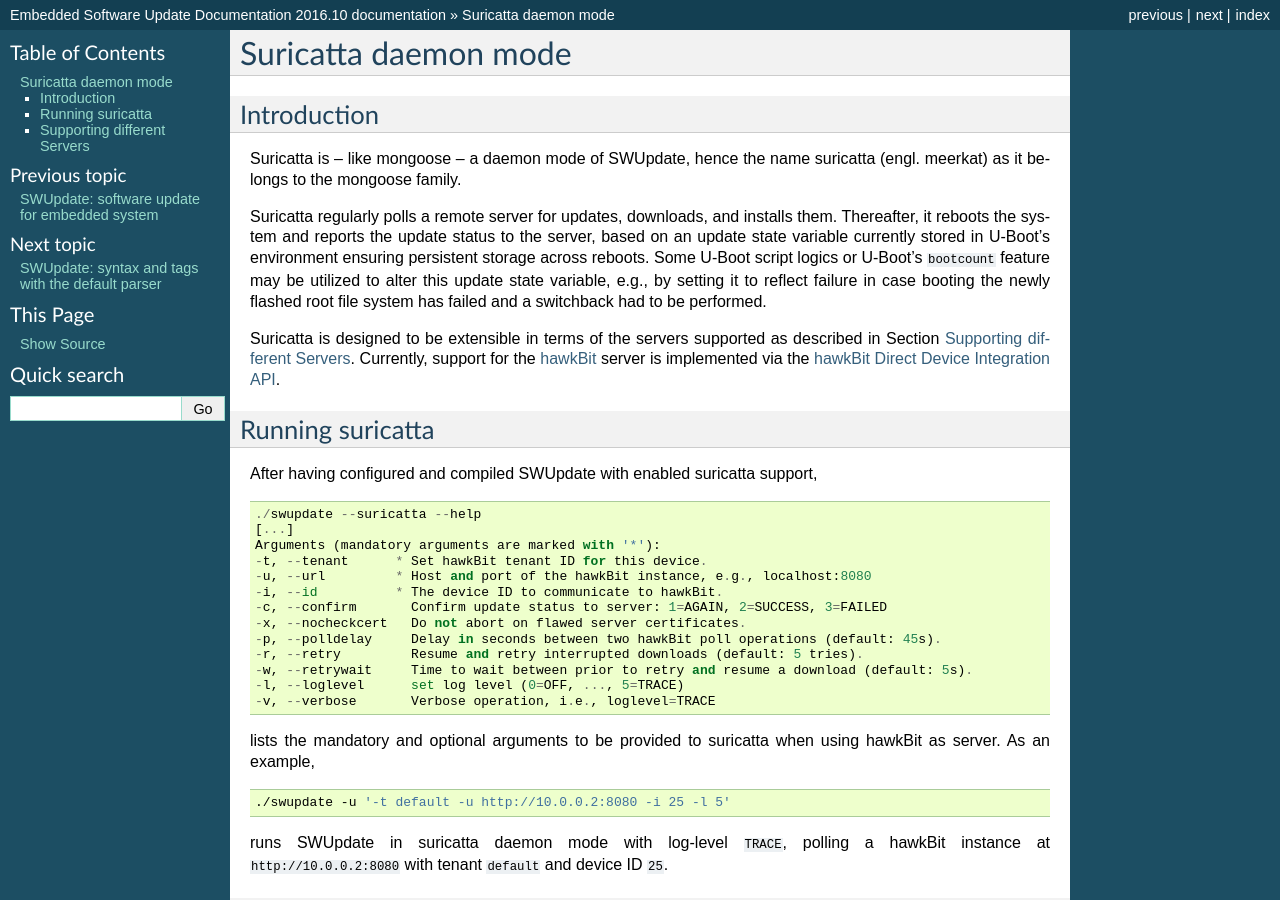
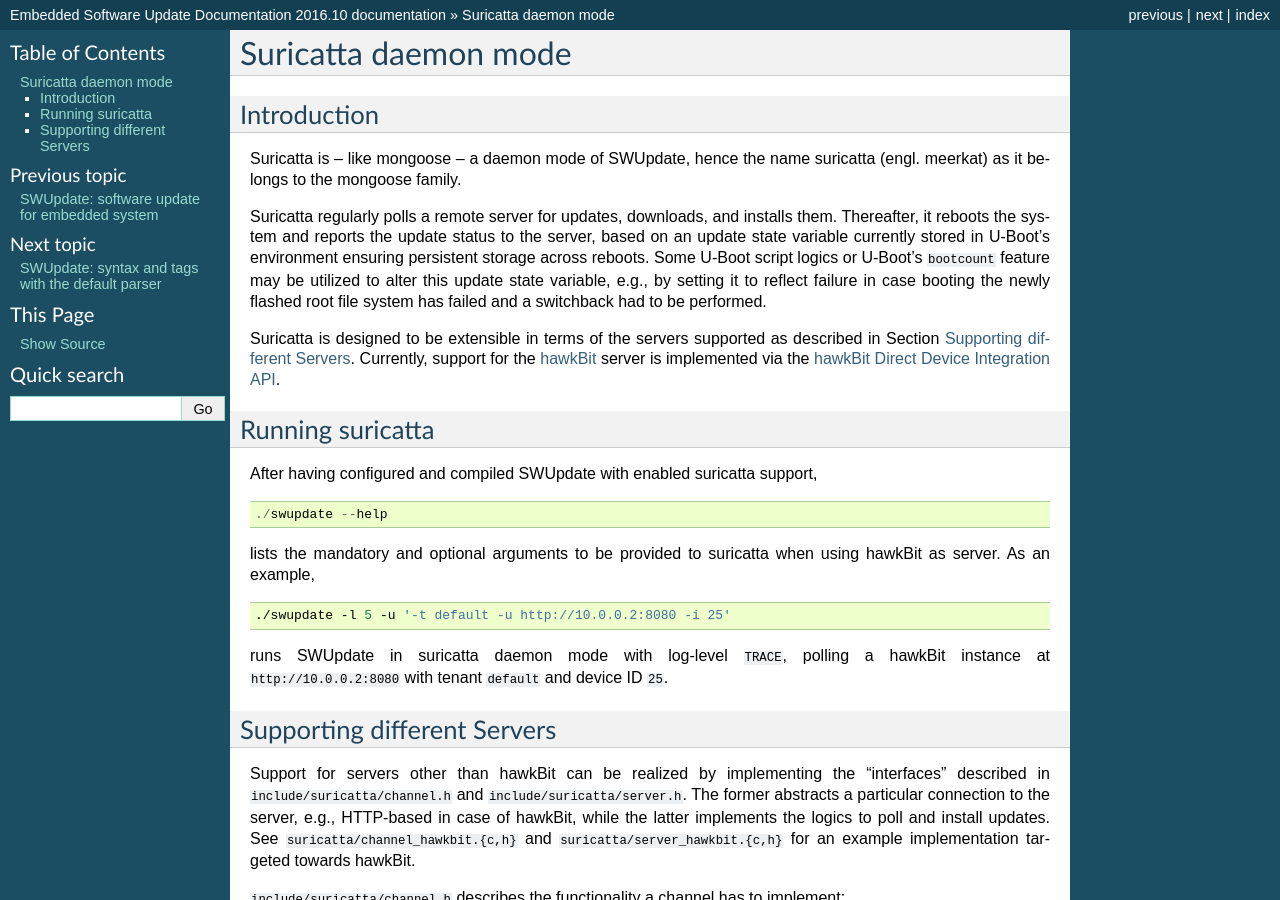
Before and after one commit to sbabic/swupdate, a Sphinx documentation site: the page built from doc/source/suricatta.rst, in a window 1280 px wide and 900 px high. Built offline with Sphinx 7.4.7, drawn with Linux system fonts in a browser that asks for light colours; formulas are drawn with MathJax 3.

Commit message:
doc: update suricatta doc to parameter removals
In commit d0217c0, the --help flag for suricatta was removed.
In commit 396298b, the --loglevel and --verbose flags were removed.
Adapt suricatta's documentation to reflect those changes.

Signed-off-by: Christian Storm <christian.storm@tngtech.com>
Signed-off-by: Silvano Cirujano Cuesta <silvano.cirujano-cuesta@siemens.com>

```diff
--- a/doc/source/suricatta.rst
+++ b/doc/source/suricatta.rst
@@ -34,26 +34,14 @@
 
 .. code::
 
-  ./swupdate --suricatta --help
-  [...]
-  Arguments (mandatory arguments are marked with '*'):
-  -t, --tenant      * Set hawkBit tenant ID for this device.
-  -u, --url         * Host and port of the hawkBit instance, e.g., localhost:8080
-  -i, --id          * The device ID to communicate to hawkBit.
-  -c, --confirm       Confirm update status to server: 1=AGAIN, 2=SUCCESS, 3=FAILED
-  -x, --nocheckcert   Do not abort on flawed server certificates.
-  -p, --polldelay     Delay in seconds between two hawkBit poll operations (default: 45s).
-  -r, --retry         Resume and retry interrupted downloads (default: 5 tries).
-  -w, --retrywait     Time to wait between prior to retry and resume a download (default: 5s).
-  -l, --loglevel      set log level (0=OFF, ..., 5=TRACE)
-  -v, --verbose       Verbose operation, i.e., loglevel=TRACE
+  ./swupdate --help
 
 lists the mandatory and optional arguments to be provided to suricatta
 when using hawkBit as server. As an example,
 
 .. code:: bash
 
-    ./swupdate -u '-t default -u http://10.0.0.2:8080 -i 25 -l 5'
+    ./swupdate -l 5 -u '-t default -u http://10.0.0.2:8080 -i 25'
 
 runs SWUpdate in suricatta daemon mode with log-level ``TRACE``, polling
 a hawkBit instance at ``http://10.0.0.2:8080`` with tenant ``default``
```
